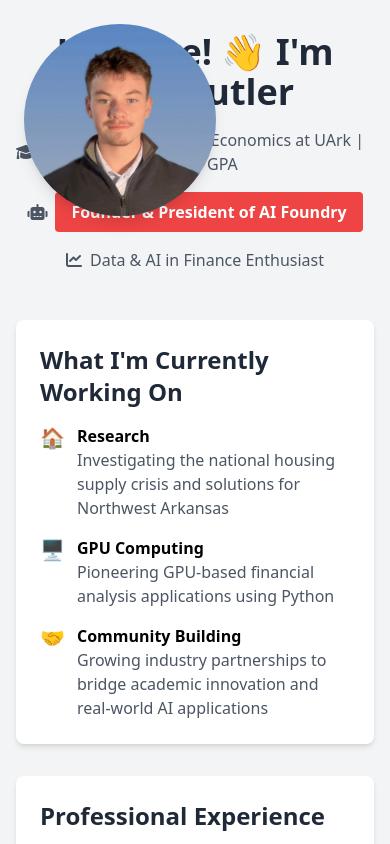
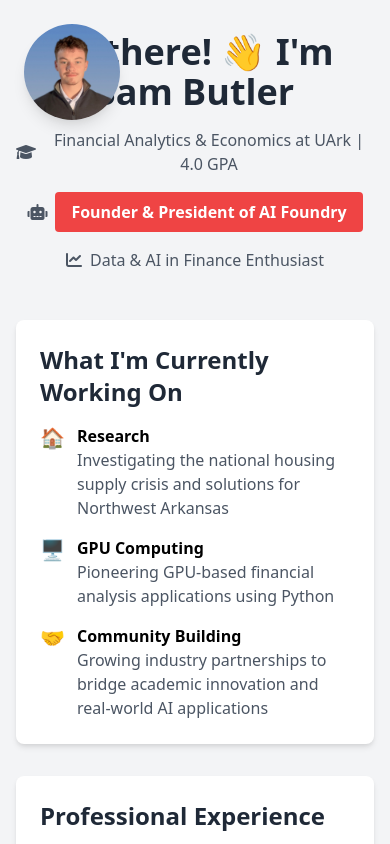
Before and after one commit to srbutler1/srbutler1, a plain HTML site: page docs/index.html in a window 390 px wide. Shown: the top 844 px of the page. Drawn offline with nearby package versions, Linux system fonts and the light colour scheme.

Commit message:
Update index.html

```diff
--- a/docs/index.html
+++ b/docs/index.html
@@ -8,7 +8,8 @@
     <link href="https://cdnjs.cloudflare.com/ajax/libs/font-awesome/6.0.0/css/all.min.css" rel="stylesheet">
 </head>
 <body class="bg-gray-100 relative">
-    <img src="profile-picture.jpg" alt="Profile Picture" class="absolute top-2 left-2 m-4 w-48 h-48 rounded-full shadow-lg object-cover">
+    <img src="profile-picture.jpg" alt="Profile Picture"
+     class="absolute top-2 left-2 m-4 w-24 h-24 md:w-48 md:h-48 rounded-full shadow-lg object-cover">
     <div class="container mx-auto px-4 py-8 max-w-4xl">
         <header class="text-center mb-12">
             <h1 class="text-4xl font-bold text-gray-800 mb-4">Hi there! 👋 I'm Sam Butler</h1>
```
